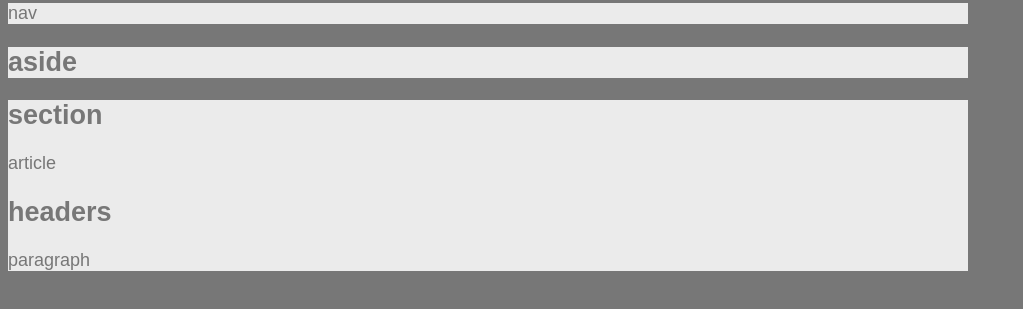
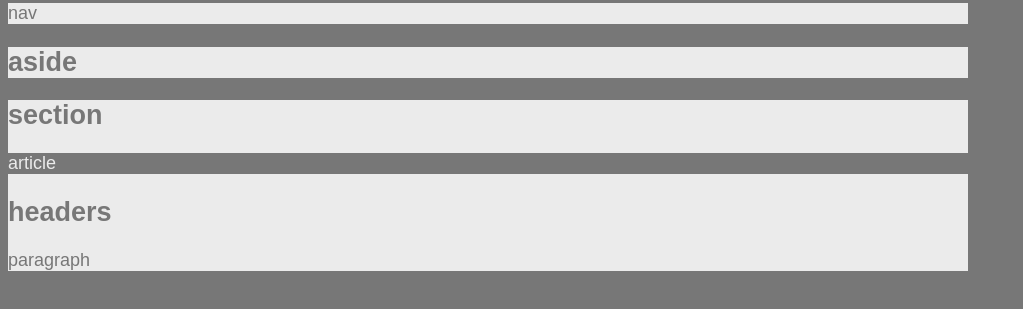
Before and after one commit to stevencmann2/HW-Wireframe, a plain HTML site: page index.html in a window 1280 px wide. Shown: the part 87-396 px from the top of the page, without its empty margins (0-1023 px from the left). Drawn offline with Linux system fonts and the light colour scheme.

Commit message:
assigned new ID to style sheet and index.html; further testing required from last push

```diff
--- a/index.html
+++ b/index.html
@@ -23,7 +23,7 @@
 
     <section class="bigpicture">
          <h1>section</h1>
-        <article>article</article>
+        <article id="smallpicture">article</article>
             <h1>headers</h1>
             <p>
                 paragraph
--- a/style.css
+++ b/style.css
@@ -9,3 +9,8 @@ body {
 .bigpicture {
     background-color:#ebebeb;
 }
+
+#smallpicture{
+    color: #ebebeb;
+    background: #777;
+}
```
